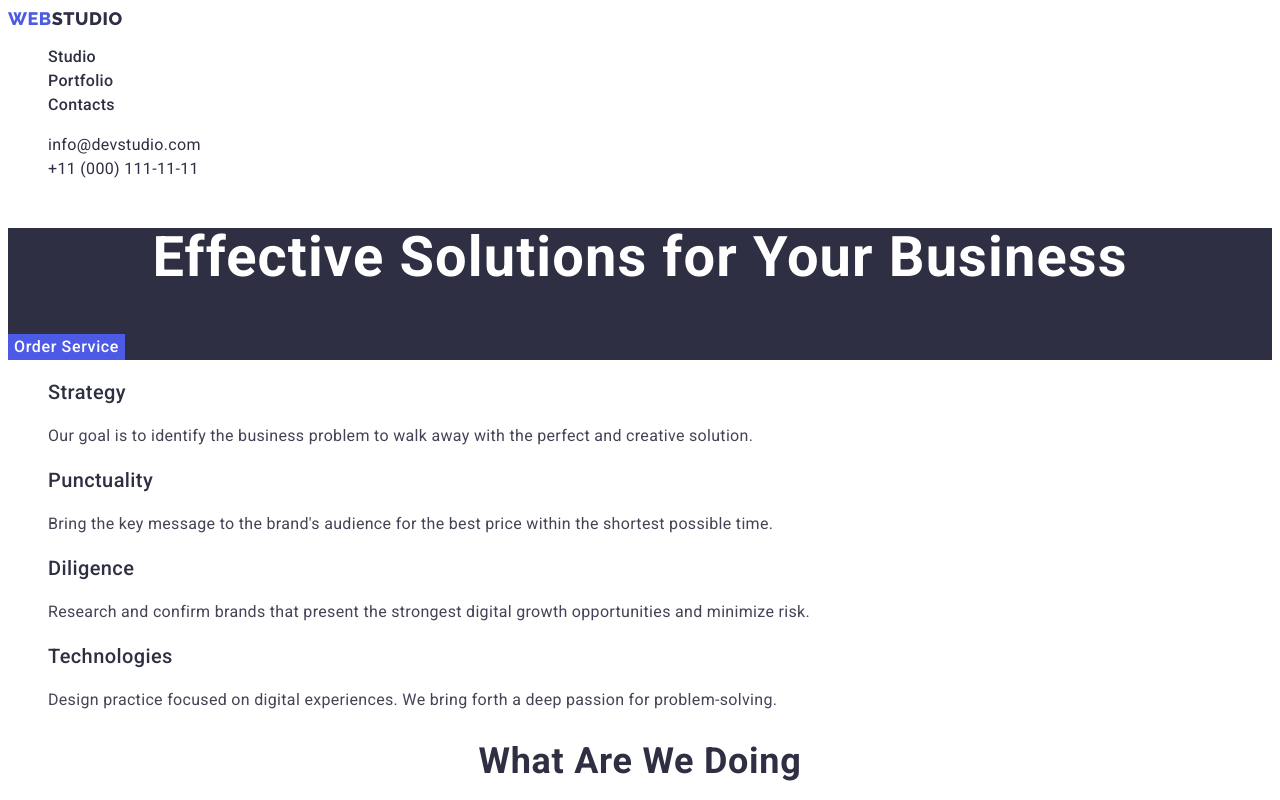
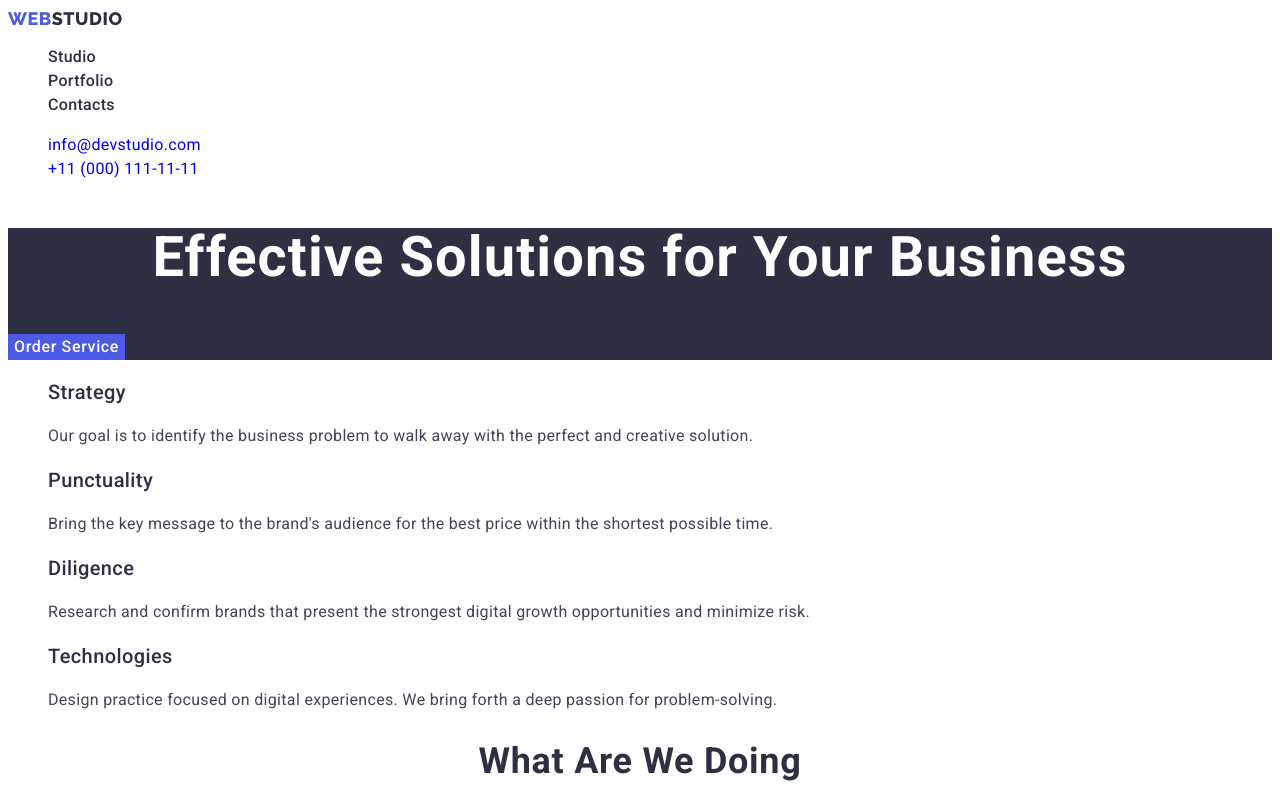
Before and after one commit to Eugene103/goit-markup-hw-02, a plain HTML site: page index.html in a window 1280 px wide. Shown: the top 800 px of the page. Drawn offline with Linux system fonts and the light colour scheme.

Commit message:
goit-markup-hw-02v2

```diff
--- a/css/styles.css
+++ b/css/styles.css
@@ -43,9 +43,11 @@ body {
 .logo-item {
   color: #2e2f42;
 }
-.menu-nav .link,
+.menu-nav .link {
+  color: #2e2f42;
+  text-decoration: none;
+}
 .contacks .link {
-  color: #2e2f42;
   text-decoration: none;
 }
 .menu-nav .link:hover,
```
